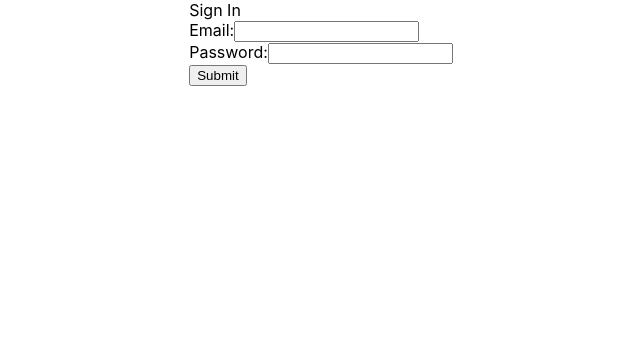
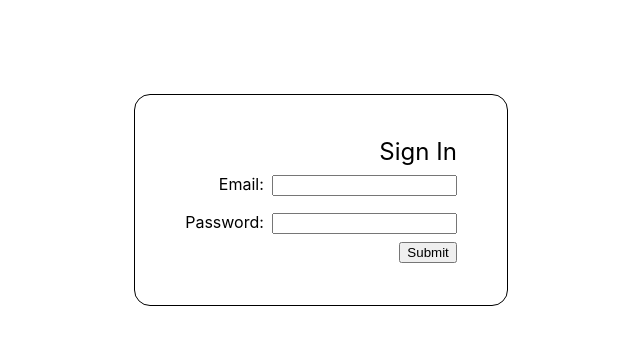
Before and after one commit to pamelatao12/avalon, a React (Create React App) app in the folder web/: page / in a window 1280 px wide. Shown: the top 344 px of the page, without its empty margins (319-959 px from the left). Built offline with nearby package versions, Linux system fonts and the light colour scheme.

Commit message:
added css to form login

```diff
--- a/web/src/pages/signedOut/index.css
+++ b/web/src/pages/signedOut/index.css
@@ -1,5 +1,33 @@
 .sign-in {
   display: flex;
+  height: 50vh;
+  width: 100%;
+  justify-content: center;
   align-items: center;
-  justify-content: center;
 }
+
+.form {
+  display: flex;
+  flex-direction: column;
+  border: 1px black solid;
+  border-radius: 16px;
+  padding: 42px;
+  align-items: flex-end;
+}
+
+.header {
+  font-size: 24px;
+  margin-right: 8px;
+}
+
+.input {
+  padding: 8px;
+}
+
+.textbox {
+  margin-left: 8px;
+}
+
+.button {
+  margin-right: 8px;
+}
--- a/web/src/pages/signedOut/index.jsx
+++ b/web/src/pages/signedOut/index.jsx
@@ -31,18 +31,18 @@ const SignedOutPage = (props) => {
   return (
     <div className="sign-in">
       <form className="form" onSubmit={handleSubmit}>
-        <div>Sign In</div>
-        <div className="email">
+        <div className="header">Sign In</div>
+        <div className="input">
           <label>Email:</label>
-          <input type="text" name="email" onChange={handleInputChange} />
+          <input className="textbox" type="text" name="email" onChange={handleInputChange} />
         </div>
 
-        <div className="password">
+        <div className="input">
           <label>Password:</label>
-          <input type="text" name="password" onChange={handleInputChange} />
+          <input className="textbox" type="text" name="password" onChange={handleInputChange} />
         </div>
 
-        <input type="submit" />
+        <input className="button" type="submit" />
       </form>
     </div>
   );
```
